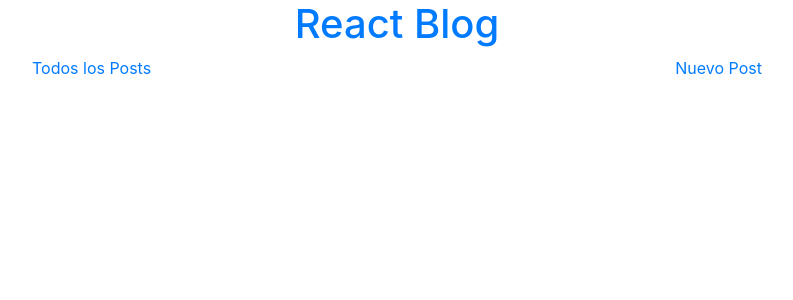
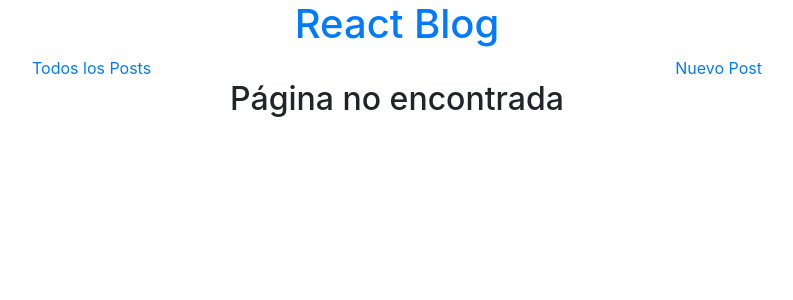
Before and after one commit to alvag/crud-axios-react, a React (Create React App) app: page /post/1 in a window 1280 px wide. Shown: the top 300 px of the page, without its empty margins (243-1036 px from the left). Built offline with nearby package versions, Linux system fonts and the light colour scheme; no server answers.

Commit message:
Enlazando a cada post

```diff
--- a/src/App/Components/Modules/PostList/PostList.tsx
+++ b/src/App/Components/Modules/PostList/PostList.tsx
@@ -1,7 +1,8 @@
 import React, { Component } from 'react';
+import { Link } from 'react-router-dom';
+
 import './PostList.css';
 import { IPost } from '../../../Interfaces';
-import { Post } from '../';
 
 interface IProps {
     posts: IPost[];
@@ -33,7 +34,14 @@
             return (
                 <React.Fragment>
                     {posts.map((post, index) => (
-                        <Post key={index} post={post} />
+                        <tr key={index}>
+                            <td>{post.id}</td>
+                            <td>{post.title}</td>
+                            <td>
+                                <Link to={`/post/${post.id}`} className="btn btn-primary">Ver</Link>
+                                <button className="btn btn-danger">Borrar</button>
+                            </td>
+                        </tr>
                     ))}
                 </React.Fragment>
             );
--- a/src/App/Components/Modules/index.tsx
+++ b/src/App/Components/Modules/index.tsx
@@ -1,2 +1 @@
 export { default as PostList } from './PostList/PostList';
-export { default as Post } from './Post/Post';
--- /dev/null
+++ b/src/App/Components/Pages/NotFound/NotFound.tsx
@@ -0,0 +1,12 @@
+import React from 'react';
+import './NotFound.css';
+
+const NotFound = () => {
+    return (
+        <div className="col-012 col-md-8">
+            <h2 className="text-center">Página no encontrada</h2>
+        </div>
+    );
+};
+
+export default NotFound;
--- a/src/App/Components/Modules/Post/Post.tsx
+++ b/src/App/Components/Pages/Post/Post.tsx
@@ -7,10 +7,9 @@
 }
 
 const Post = (props: IProps) => {
+    console.log(props.post);
     return (
-        <div>
-            post
-        </div>
+        <div>Post</div>
     );
 };
 
--- a/src/App/Components/Pages/index.tsx
+++ b/src/App/Components/Pages/index.tsx
@@ -1 +1,3 @@
 export { default as Posts } from './Posts/Posts';
+export { default as NotFound } from './NotFound/NotFound';
+export { default as Post } from './Post/Post';
--- a/src/App/Router.tsx
+++ b/src/App/Router.tsx
@@ -2,15 +2,15 @@
 import { BrowserRouter, Route, Switch } from 'react-router-dom';
 
 import { Header, Navigation } from './Components/Common';
-import { Posts } from './Components/Pages';
+import { Posts, Post, NotFound } from './Components/Pages';
 import { IPost } from './Interfaces';
 import { getPosts } from './Services/PostService';
 
-interface IProps {
+interface IAppState {
     posts: IPost[];
 }
 
-class Router extends Component<{}, IProps> {
+class Router extends Component<{}, IAppState> {
 
     state = {
         posts: []
@@ -34,7 +34,20 @@
                                 render={() => {
                                     return (
                                         <Posts posts={this.state.posts} />
-                                    )
+                                    );
+                                }}
+                            />
+                            <Route
+                                exact
+                                path="/post/:id"
+                                render={(props) => {
+                                    const postId = Number(props.match.params.id);
+                                    const post = this.state.posts.find((item: IPost) => item.id === postId);
+                                    if (post) {
+                                        return (<Post post={post} />);
+                                    } else {
+                                        return (<NotFound />);
+                                    }
                                 }}
                             />
                         </Switch>
```
Also changed, not shown: src/App/Components/Pages/NotFound/NotFound.css (added), src/App/Components/Pages/Post/Post.css (added).
